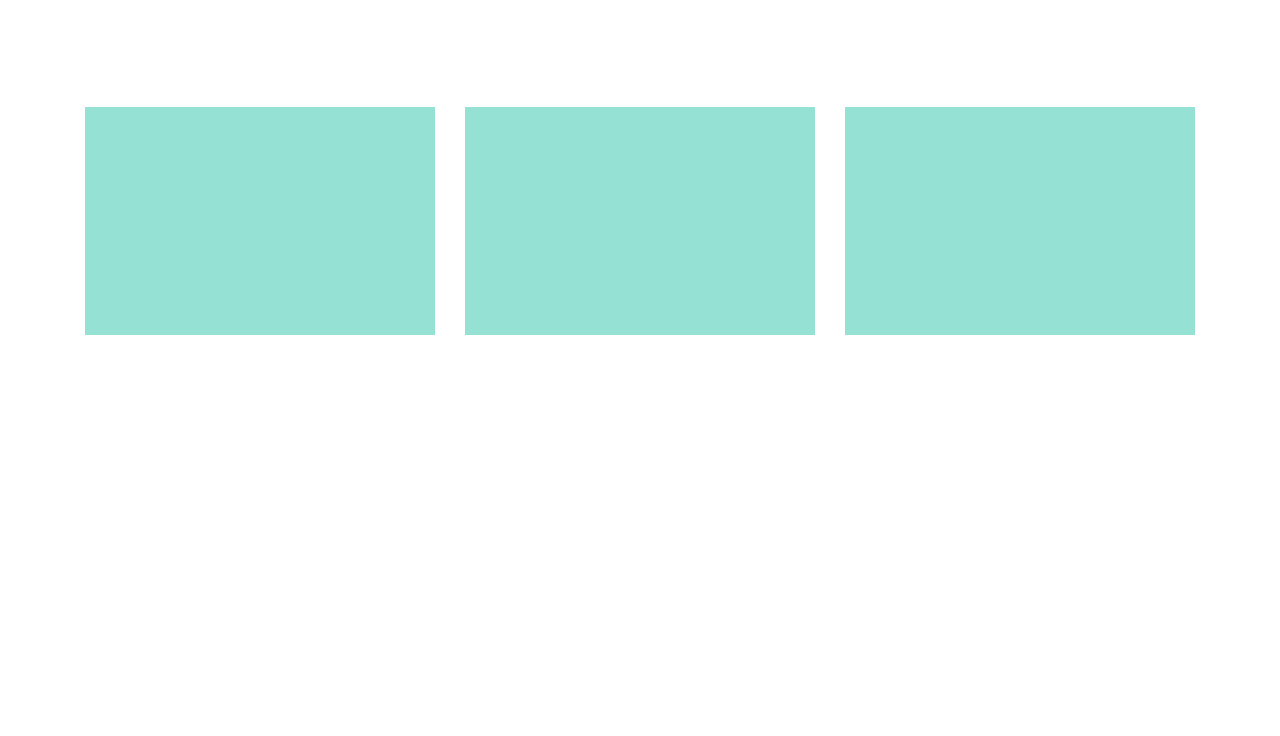
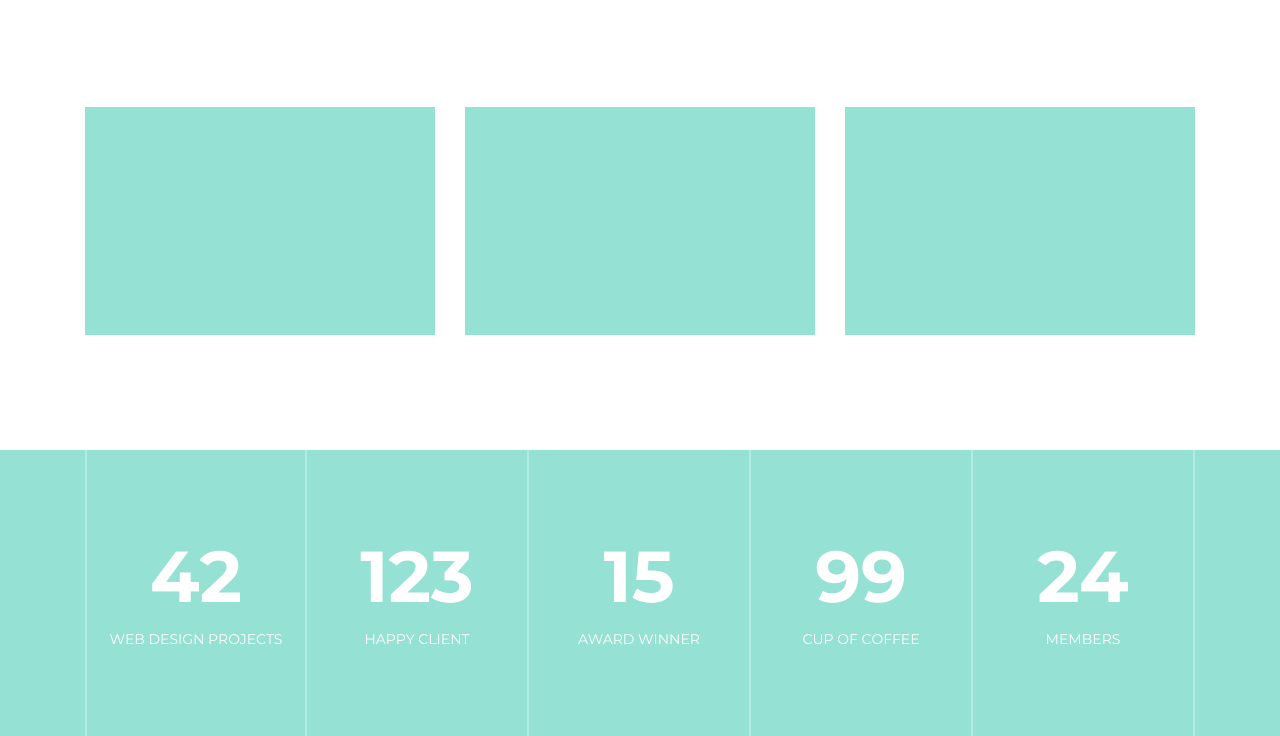
Before and after one commit to TonnyHawk/freebee-template, a website: page src/html/index.html in a window 1280 px wide. Shown: the part 1331-2067 px from the top of the page. Before the commit the page ends 1781 px from the top, so only its background shows below. Drawn offline with nearby package versions, Linux system fonts and the light colour scheme; files that its build step writes are made by us from their sources; files whose address does not match are found by name; a web font is replaced by a local one.

Commit message:
.counter section added
*html added
*css for .counter added

```diff
--- /dev/null
+++ b/src/html/_counter.html
@@ -0,0 +1,26 @@
+<section class="counter">
+   <div class="container">
+      <div class="counter__row">
+         <div class="counter__item">
+            <p class="counter__num">42</p>
+            <p class="counter__text">Web Design Projects</p>
+         </div>
+         <div class="counter__item">
+            <p class="counter__num">123</p>
+            <p class="counter__text">happy client</p>
+         </div>
+         <div class="counter__item">
+            <p class="counter__num">15</p>
+            <p class="counter__text">award winner</p>
+         </div>
+         <div class="counter__item">
+            <p class="counter__num">99</p>
+            <p class="counter__text">cup of coffee</p>
+         </div>
+         <div class="counter__item">
+            <p class="counter__num">24</p>
+            <p class="counter__text">members</p>
+         </div>
+      </div>
+   </div>
+</section>
--- a/src/html/index.html
+++ b/src/html/index.html
@@ -13,6 +13,7 @@
 <body>
    @@include('_header.html')
    @@include('_about-us.html')
+   @@include('_counter.html')
    <script src="js/jquery.min.js"></script>
    <script src="js/ibg.js"></script>
    <script src="js/navController.js"></script>
--- a/src/sass/_general.scss
+++ b/src/sass/_general.scss
@@ -5,6 +5,7 @@
 $pink: #f38181;
 $yellow: #f2da8a;
 $blue: #95e1d3;
+$light-blue: #b5eae0;
 
 .btn {
    @include flex-centered;
--- /dev/null
+++ b/src/sass/blocks/counter/_counter.scss
@@ -0,0 +1,56 @@
+.counter {
+   background: $blue;
+   color: white;
+
+   // .counter__row
+
+   &__row {
+      display: flex;
+      justify-content: center;
+      flex-wrap: wrap;
+   }
+
+   // .counter__item
+
+   &__item {
+      @include flex-centered;
+      flex-direction: column;
+      flex: 1 0 220px;
+      padding: 90px 0;
+      border-right: 2px solid $light-blue;
+
+      &:first-child{
+         border-left: 2px solid $light-blue;
+      }
+
+      &, &:first-child{
+         @media(max-width: 1200px){
+            border: none;
+            border-bottom: 2px solid $light-blue;
+         }
+      }
+
+      &:last-child{
+         @media(max-width: 1200px){
+            border-bottom: none;
+         }
+      }
+   }
+
+   // .counter__num
+
+   &__num {
+      font-family: 'monserat';
+      font-weight: bold;
+      font-size: 72px;
+      margin-bottom: 20px;
+   }
+
+   // .counter__text
+
+   &__text {
+      font-family: 'monserat';
+      text-transform: uppercase;
+      font-size: 14px;
+   }
+}
--- a/src/sass/blocks/photo/_photo.scss
+++ b/src/sass/blocks/photo/_photo.scss
@@ -33,7 +33,7 @@
    @include layer;
    z-index: 2;
    opacity: 0;
-   transition: 0.55s 0.23s;
+   transition: 0.45s 0.23s;
 
    // .layer__bg
 
--- a/src/sass/main.scss
+++ b/src/sass/main.scss
@@ -4,3 +4,4 @@
 @import 'section';
 @import 'blocks/header/header';
 @import 'blocks/photo/photo';
+@import 'blocks/counter/counter';
```
Also changed, not shown: src/index.html (+26 -0 lines), src/css/main.min.css.
